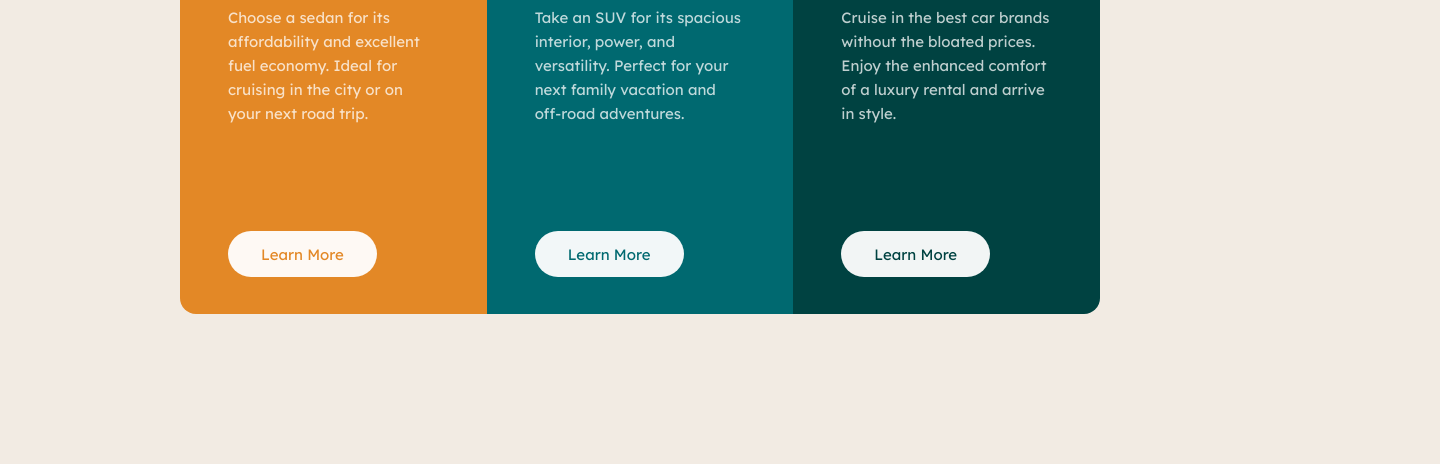
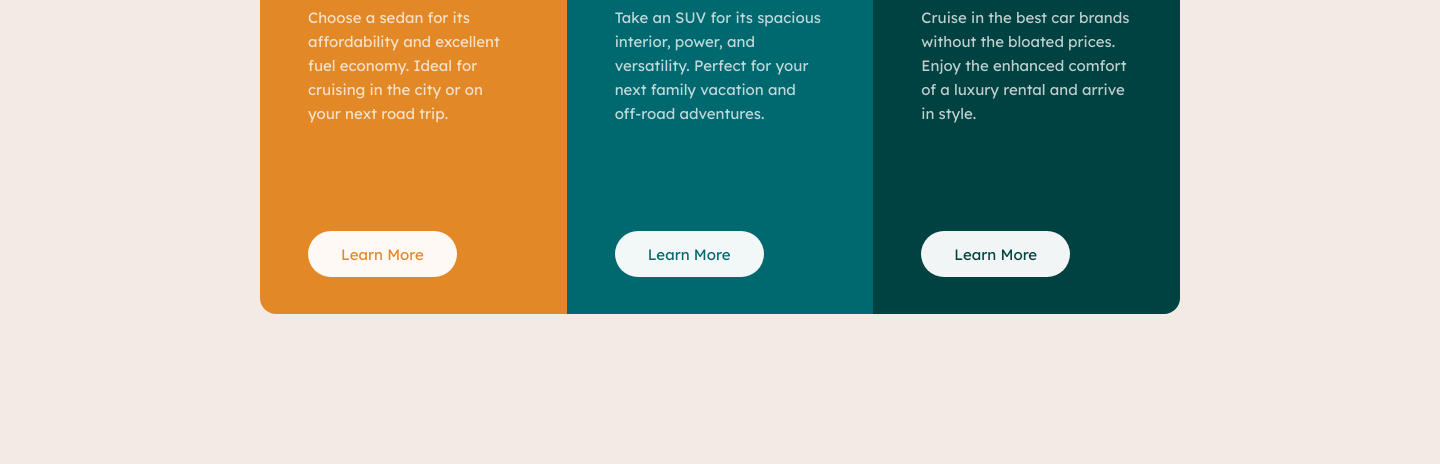
Before and after one commit to Andr3wJ79/Fronted-Mentor-3-column-preview-card, a plain HTML site: page index.html in a window 1280 px wide. Shown: the part 336-800 px from the top of the page, 1440 px wide, since content can reach past the window. Drawn offline with Linux system fonts and the light colour scheme.

Commit message:
Update styles.css

```diff
--- a/css/styles.css
+++ b/css/styles.css
@@ -17,7 +17,8 @@
 body {
   background: var(--very-light-gray);
   display: grid;
-  height: 100vh;
+  width: 1440px;
+  height: 800px;
   align-items: center;
   justify-items: center;
 }
```
